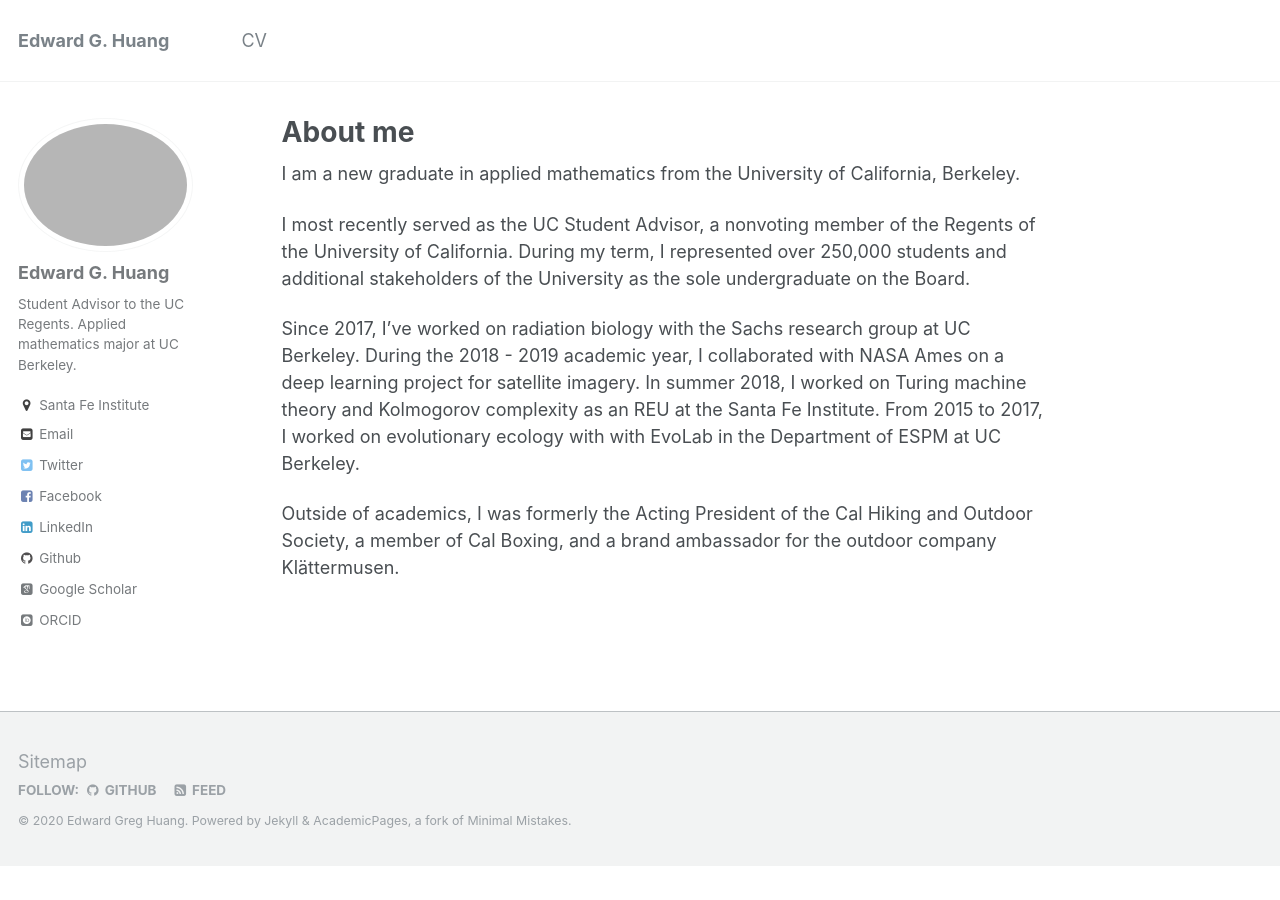
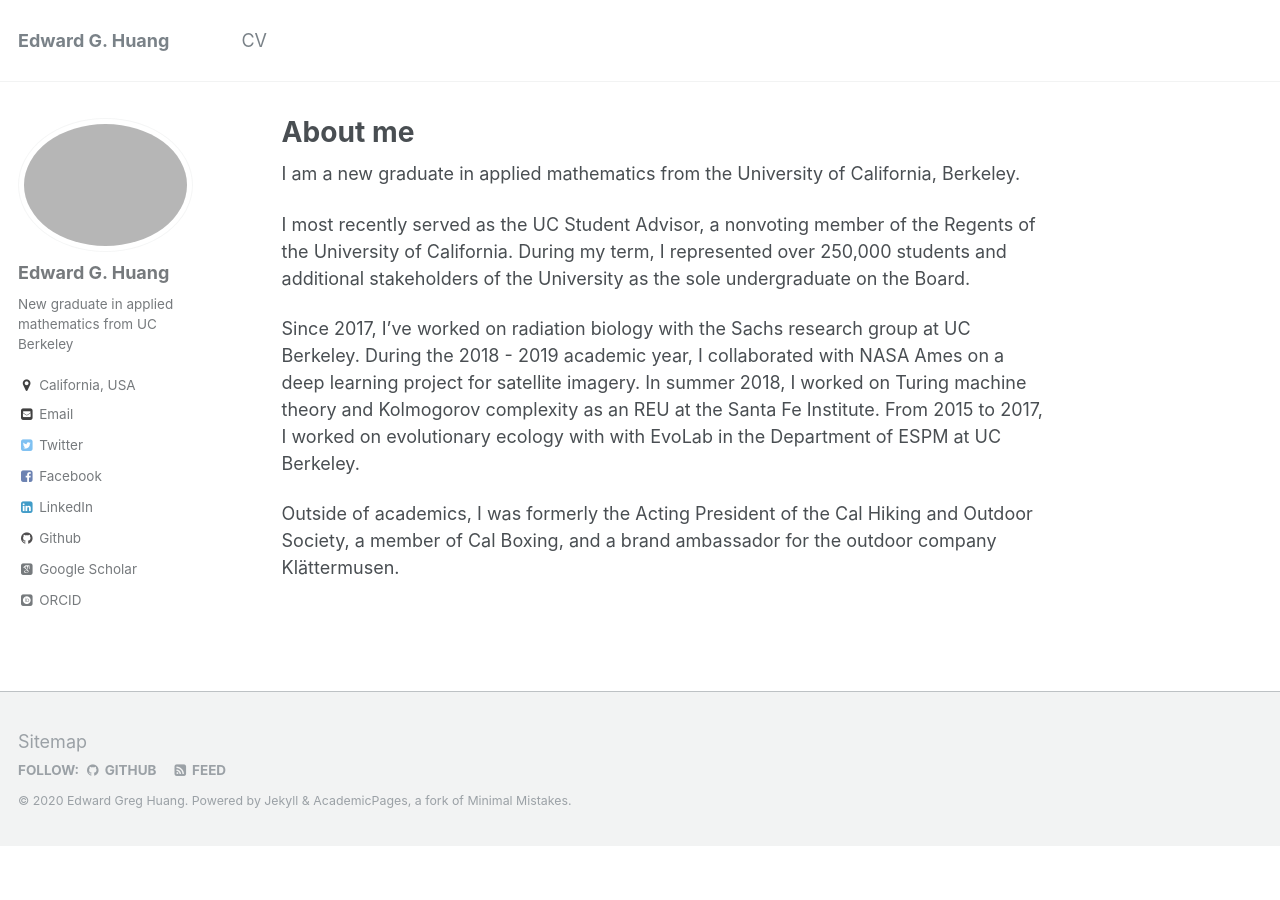
Before and after one commit to eghuang/eghuang.github.io, a Jekyll site: the page built from _pages/about.md, in a window 1280 px wide. Built offline with Jekyll 4.4.1, drawn with Linux system fonts in a browser that asks for light colours; some web fonts are replaced.

Commit message:
Updated sidebar

```diff
--- a/_config.yml
+++ b/_config.yml
@@ -10,7 +10,7 @@ locale                   : "en-US"
 title                    : "Edward G. Huang"
 title_separator          : "-"
 name                     : &name "Edward Greg Huang"
-description              : &description "Mathematics Student at UC Berkeley"
+description              : &description "UC Berkeley mathematics graduate"
 url                      : https://eghuang.github.io # the base hostname & protocol for your site e.g. "https://mmistakes.github.io"
 baseurl                  : "" # the subpath of your site, e.g. "/blog"
 repository               : "eghuang.github.io"
@@ -80,11 +80,11 @@ analytics:
 author:
   name             : "Edward G. Huang"
   avatar           : "headshot.jpeg"
-  bio              : "Student Advisor to the UC Regents. Applied mathematics major at UC Berkeley."
-  location         :
-  employer         : "Santa Fe Institute"
+  bio              : "New graduate in applied mathematics from UC Berkeley"
+  location         : "California, USA"
+  employer         :
   googlescholar    : "https://scholar.google.com/citations?user=DlUurWMAAAAJ"
-  email            : "eghuang@berkeley.edu"
+  email            : "edwardgreghuang@gmail.com"
   uri              :
   bitbucket        :
   codepen          :
@@ -104,7 +104,7 @@ author:
   stackoverflow    : # http://stackoverflow.com/users/123456/username
   steam            :
   tumblr           :
-  twitter          : "_eghuang"
+  twitter          : "EdwardGHuang"
   vine             :
   weibo            :
   xing             :
```
